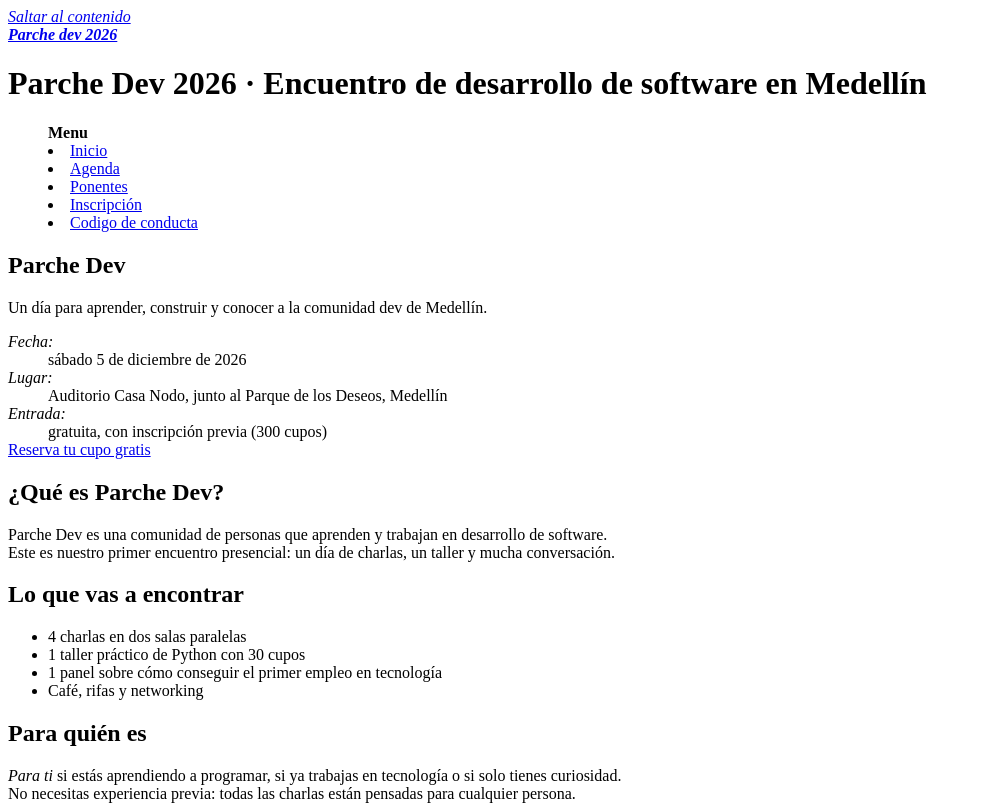
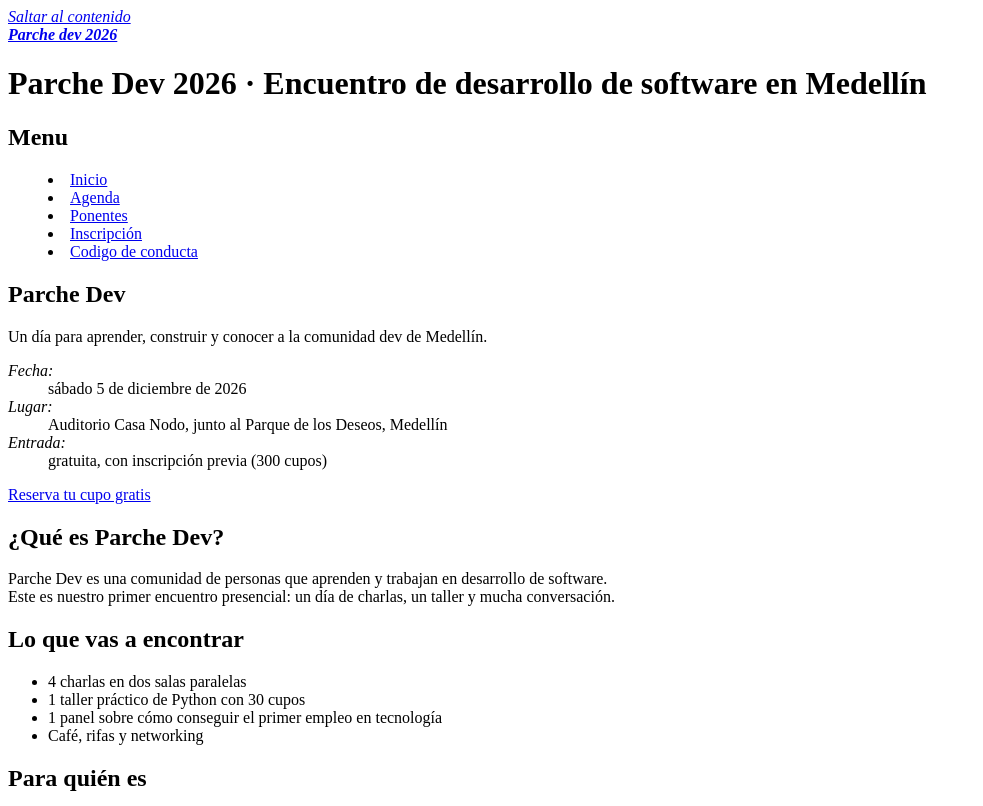
Before and after one commit to vanemocz/parche-dev, a plain HTML site: page index.html in a window 1280 px wide. Shown: the top 806 px of the page, without its empty margins (0-983 px from the left). Drawn offline with Linux system fonts and the light colour scheme.

Commit message:
fix: se corrigen errores para pasar al siguiente ticket

```diff
--- a/index.html
+++ b/index.html
@@ -14,7 +14,8 @@
         <strong><em><a href="index.html">Parche dev 2026</a></em></strong>
         <h1><strong>Parche Dev 2026 · Encuentro de desarrollo de software en Medellín</strong></h1>
         <nav>
-            <menu><strong>Menu</strong>
+            <h2><strong>Menu</strong></h2>
+            <menu>
                 <li><a href="index.html" aria-current="page">Inicio</a></li>
                 <li><a href="agenda.html">Agenda</a></li>
                 <li><a href="ponentes.html">Ponentes</a></li>
@@ -35,8 +36,8 @@
             <dd>Auditorio Casa Nodo, junto al Parque de los Deseos, Medellín</dd>
             <dt><em>Entrada:</em></dt>
             <dd>gratuita, con inscripción previa (300 cupos)</dd>
-            <dt><a href="inscripcion.html">Reserva tu cupo gratis</a></dt>
         </dl>
+        <a href="inscripcion.html">Reserva tu cupo gratis</a>
 
         <section>
             <h2>¿Qué es Parche Dev?</h2>
```
